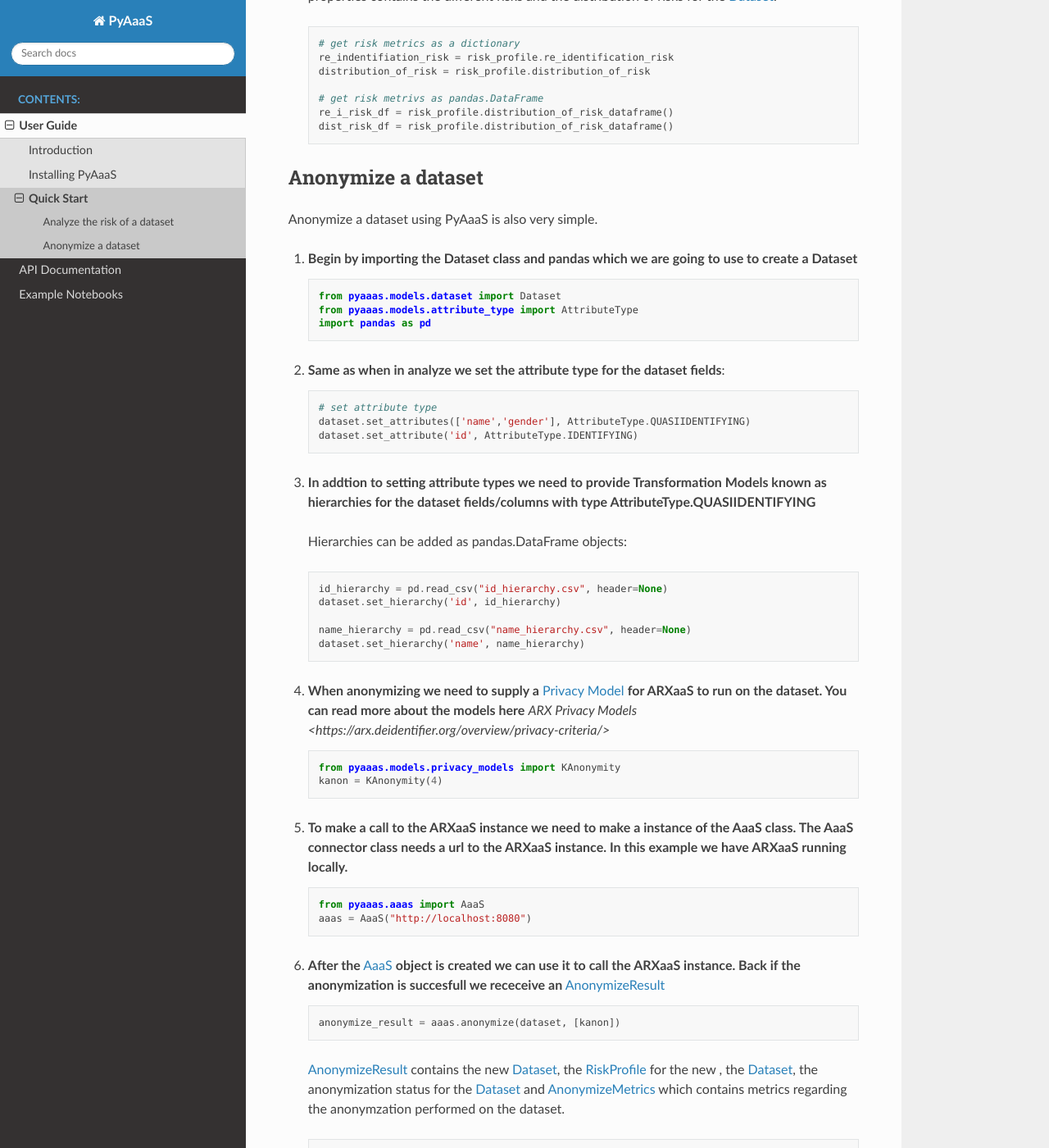
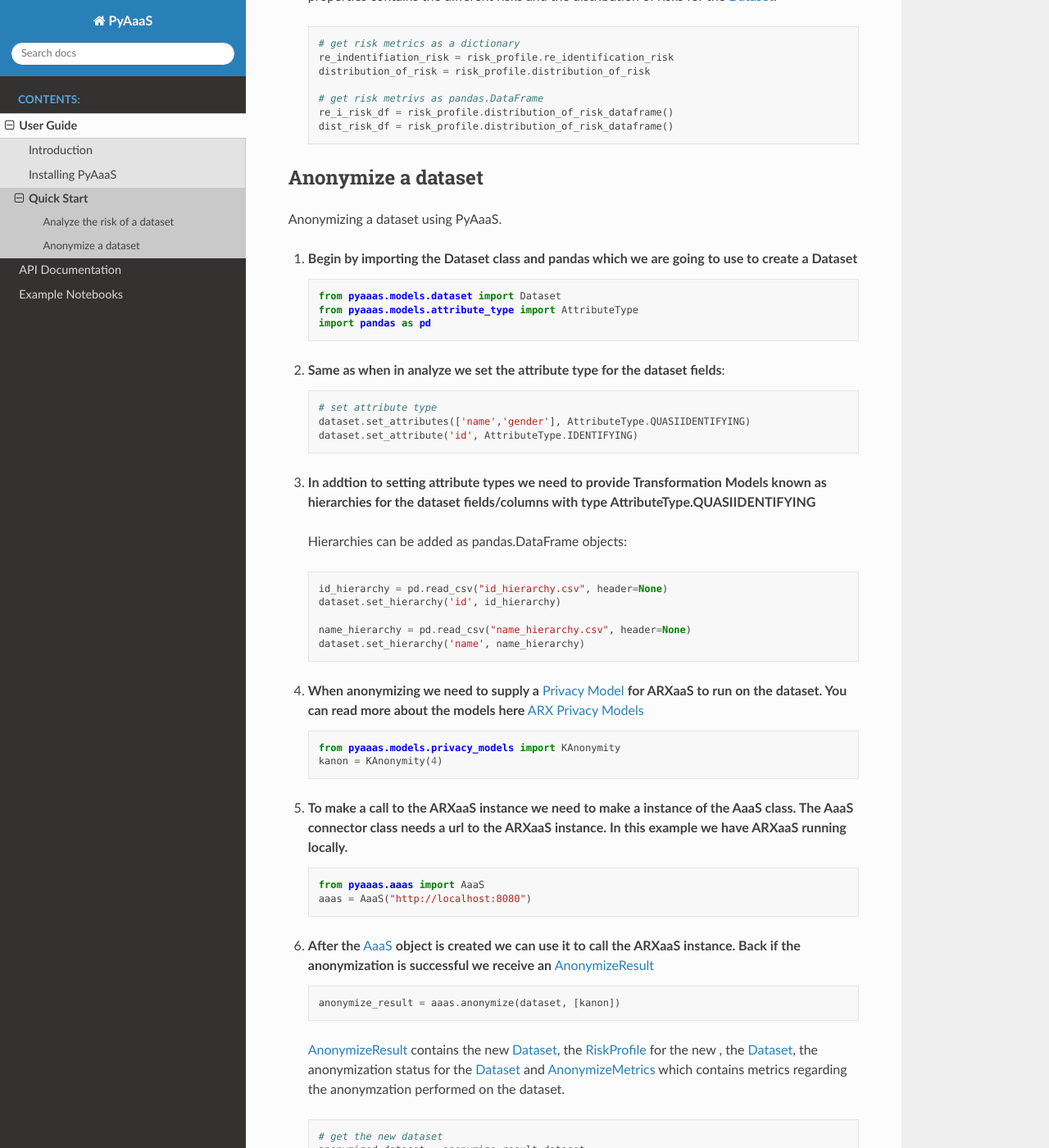
Before and after one commit to navikt/pyarxaas, a Sphinx documentation site: the page built from docs/user-guide/quick-start.rst, in a window 1280 px wide and 1400 px high, scrolled down 1533 px. Shown: the whole window at 82% size. Built offline with Sphinx 7.4.7 and the Read the Docs theme 2.0.0, drawn with Linux system fonts in a browser that asks for light colours; formulas are drawn with MathJax 3.

Commit message:
REFACTOR changed lines based on workshop feedback

```diff
--- a/docs/user-guide/quick-start.rst
+++ b/docs/user-guide/quick-start.rst
@@ -75,7 +75,7 @@ Analyze the risk of a dataset using PyAaaS is very simple.
 
 Anonymize a dataset
 -----------------------------
-Anonymize a dataset using PyAaaS is also very simple.
+Anonymizing a dataset using PyAaaS.
 
 1. **Begin by importing the Dataset class and pandas which we are going to use to create a Dataset** ::
 
@@ -100,7 +100,7 @@ Anonymize a dataset using PyAaaS is also very simple.
     dataset.set_hierarchy('name', name_hierarchy)
 
 
-4. **When anonymizing we need to supply a** :ref:`privacy_model` **for ARXaaS to run on the dataset. You can read more about the models here** `ARX Privacy Models <https://arx.deidentifier.org/overview/privacy-criteria/>` ::
+4. **When anonymizing we need to supply a** :ref:`privacy_model` **for ARXaaS to run on the dataset. You can read more about the models here** `ARX Privacy Models <https://arx.deidentifier.org/overview/privacy-criteria/>`_ ::
 
     from pyaaas.models.privacy_models import KAnonymity
     kanon = KAnonymity(4)
@@ -110,7 +110,7 @@ Anonymize a dataset using PyAaaS is also very simple.
     from pyaaas.aaas import AaaS
     aaas = AaaS("http://localhost:8080")
 
-6. **After the** :ref:`aaas` **object is created we can use it to call the ARXaaS instance. Back if the anonymization is succesfull we receceive an** :ref:`anonymize_result` ::
+6. **After the** :ref:`aaas` **object is created we can use it to call the ARXaaS instance. Back if the anonymization is successful we receive an** :ref:`anonymize_result` ::
 
     anonymize_result = aaas.anonymize(dataset, [kanon])
 
```
Also changed, not shown: docs/user-guide/installation.rst (+6 -7 lines).
